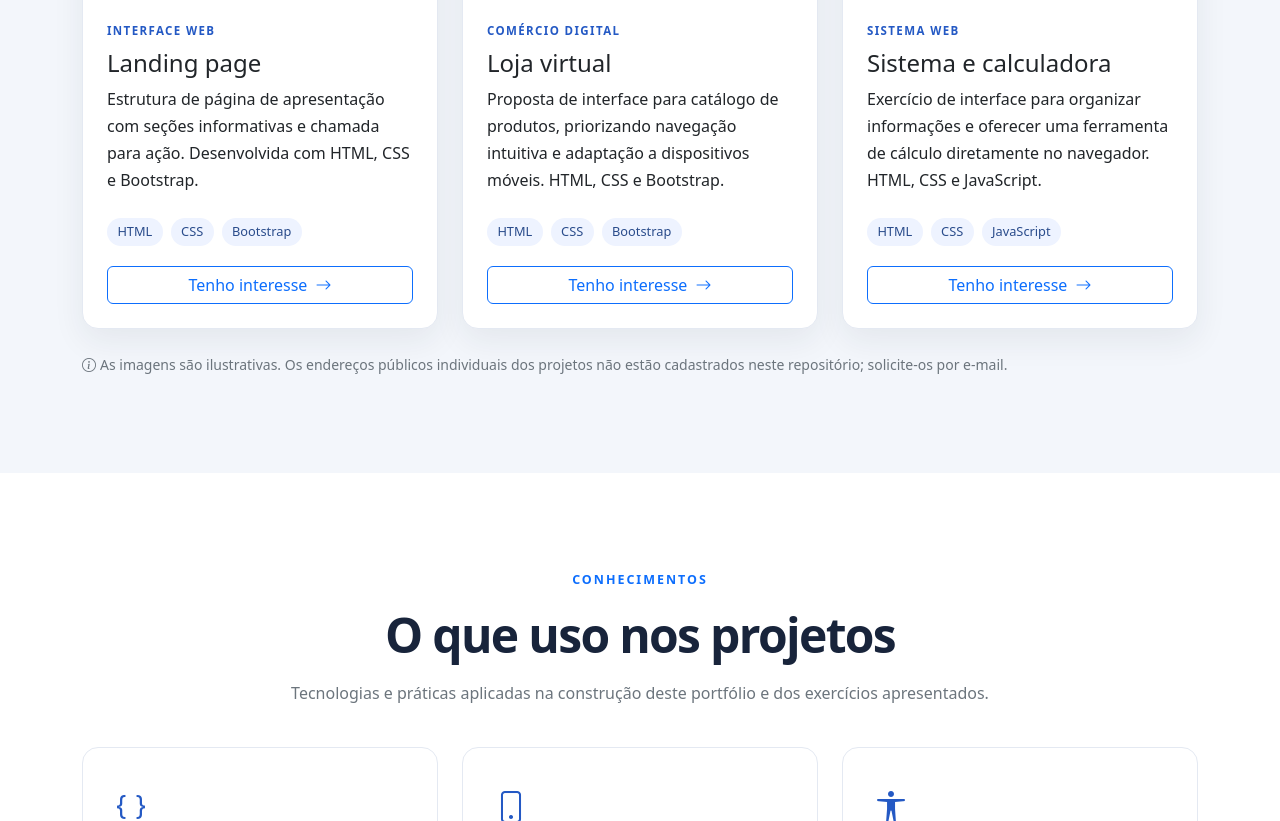
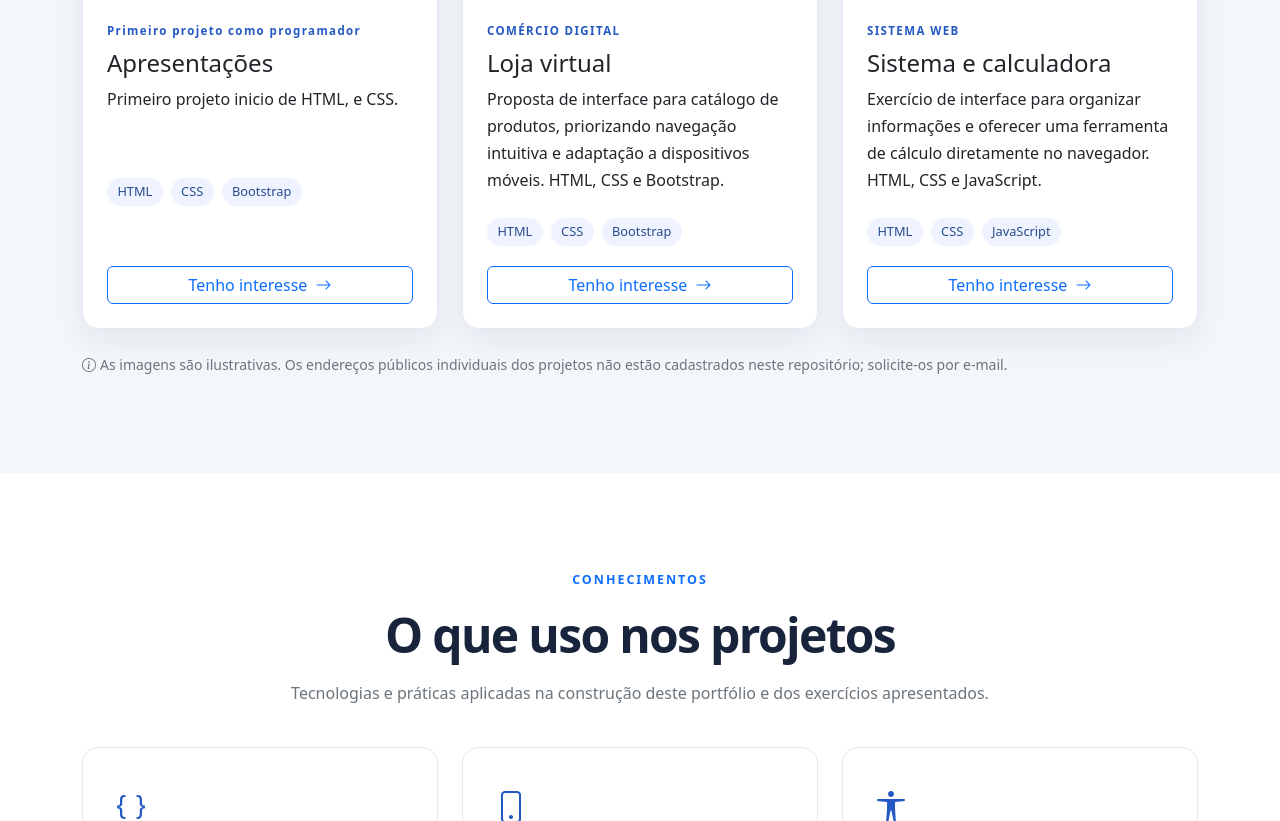
Before and after one commit to limaj-byte/Trabalho-Web, a plain HTML site: page ArquivosPrincipais/index.html in a window 1280 px wide. Shown: the part 1857-2678 px from the top of the page. Drawn offline with nearby package versions, Linux system fonts and the light colour scheme.

Commit message:
Update index.html

```diff
--- a/ArquivosPrincipais/index.html
+++ b/ArquivosPrincipais/index.html
@@ -87,12 +87,11 @@
                     <div class="col-lg-4 col-md-6">
                         <article class="card project-card h-100"><img src="img/projeto1.svg" class="project-image"
                                 alt="Prévia ilustrativa de uma landing page">
-                            <div class="card-body d-flex flex-column"><span class="project-type">INTERFACE WEB</span>
-                                <h3 class="h4 mt-2">Landing page</h3>
-                                <p>Estrutura de página de apresentação com seções informativas e chamada para ação.
-                                    Desenvolvida com HTML, CSS e Bootstrap.</p>
+                            <div class="card-body d-flex flex-column"><span class="project-type">Primeiro projeto como programador</span>
+                                <h3 class="h4 mt-2">Apresentações</h3>
+                                <p>Primeiro projeto inicio de HTML, e CSS.</p>
                                 <div class="tech-list"><span>HTML</span><span>CSS</span><span>Bootstrap</span></div><a
-                                    href="mailto:joaopereitdf@gmail.com?subject=Sobre%20a%20landing%20page"
+                                    href="/ArquivosPrincipais/Projetos/At1/index.html"
                                     class="btn btn-outline-primary mt-auto">Tenho interesse <i
                                         class="bi bi-arrow-right ms-1"></i></a>
                             </div>
```
